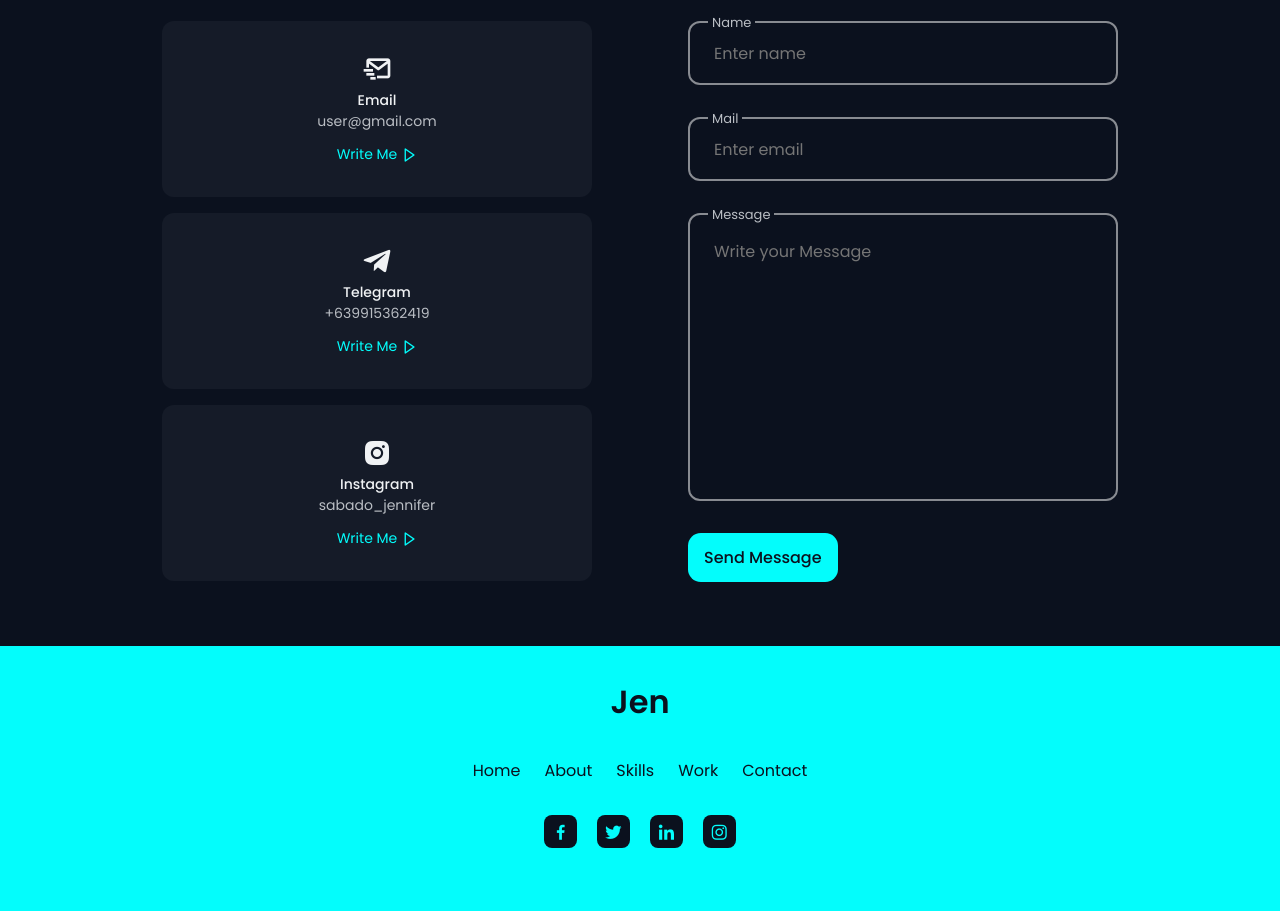
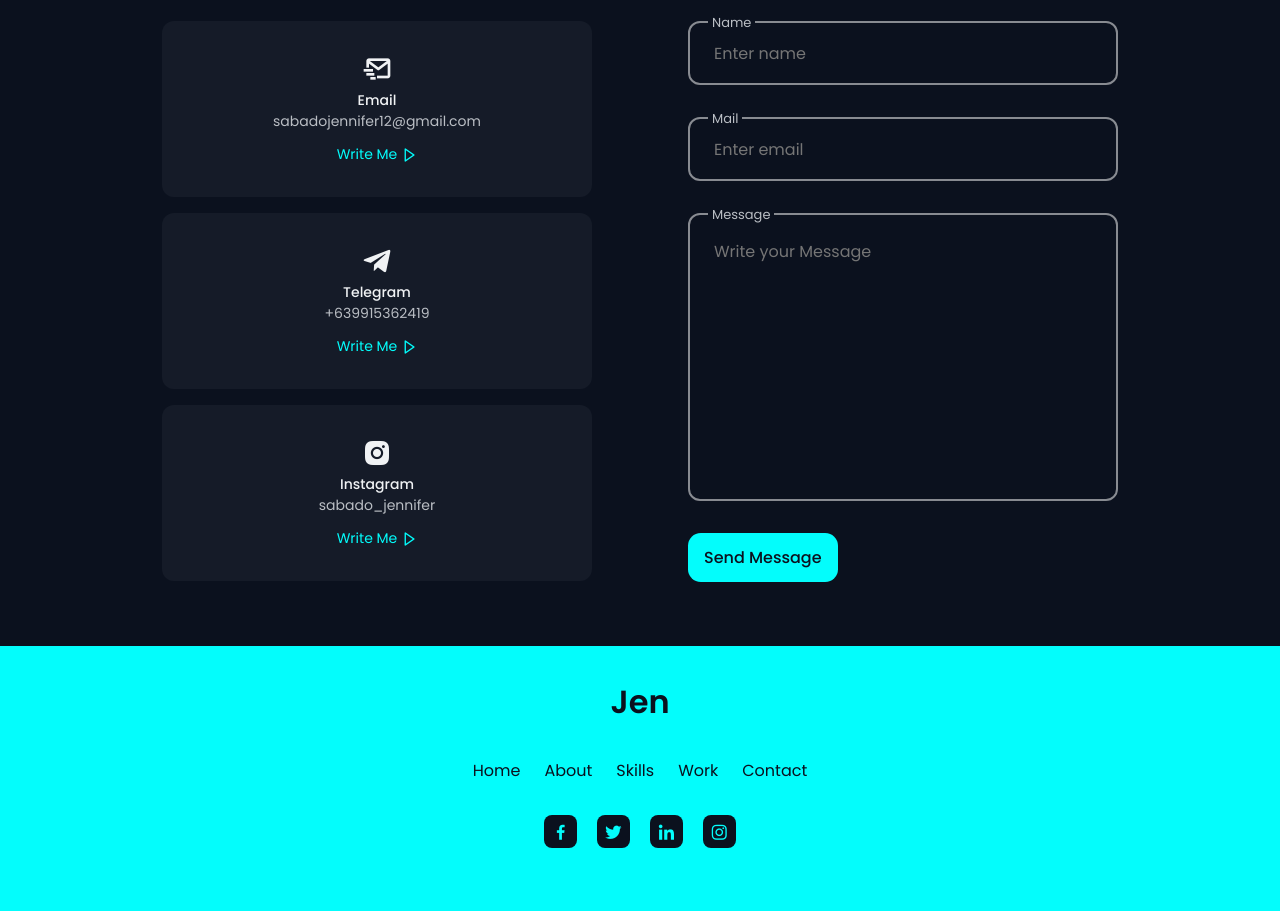
Before and after one commit to jensabado/jennifer-sabado, a plain HTML site: page index.html in a window 1280 px wide. Shown: the part 3709-4620 px from the top of the page. Drawn offline with nearby package versions, Linux system fonts and the light colour scheme.

Commit message:
add gmail account

```diff
--- a/index.html
+++ b/index.html
@@ -586,9 +586,9 @@
                         <div class="contact__card">
                             <i class='bx bx-mail-send contact__card-icon'></i>
                             <h3 class="contact__card-title">Email</h3>
-                            <span class="contact__card-data">user@gmail.com</span>
+                            <span class="contact__card-data">sabadojennifer12@gmail.com</span>
 
-                            <a href="mailto:example@domain.com" target="_blank" class="contact__button">
+                            <a href="mailto:sabadojennifer12@gmail.com" target="_blank" class="contact__button">
                                 Write Me <i class='bx bx-right-arrow contact__button-icon'></i>
                             </a>
                         </div>
```
